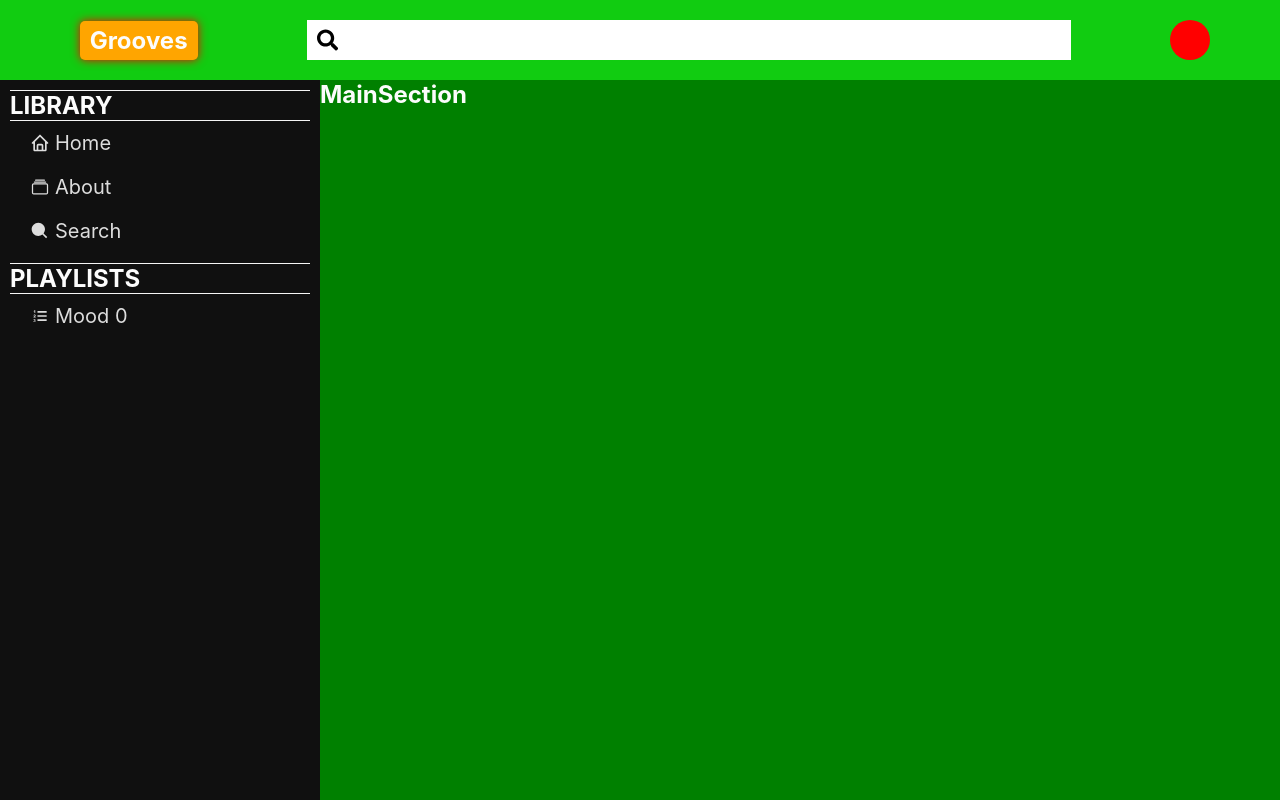
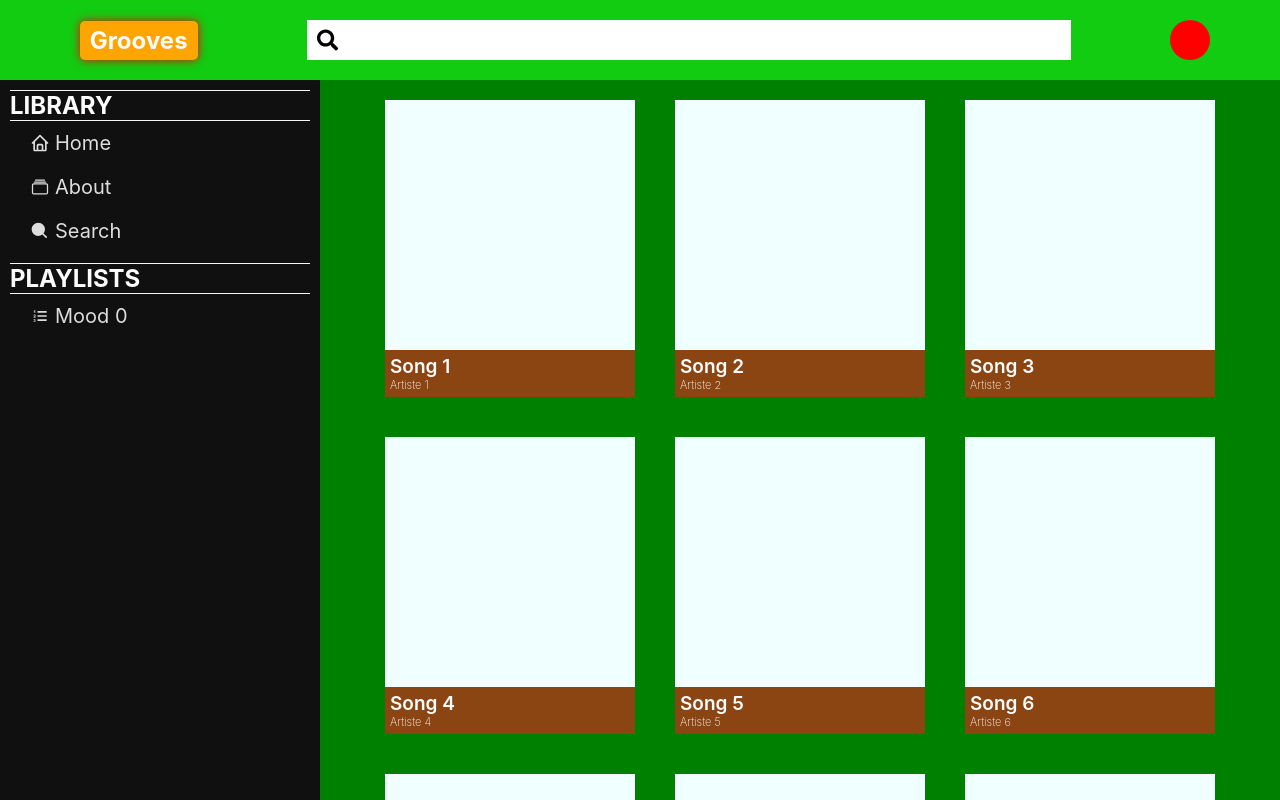
Before and after one commit to nkyeboahasuama/core-ora, a React (Create React App) app: page / in a window 1280 px wide. Built offline with nearby package versions, Linux system fonts and the light colour scheme.

Commit message:
Added songs card play btn

```diff
--- a/src/App.tsx
+++ b/src/App.tsx
@@ -3,7 +3,6 @@ import "./App.css";
 import Home from "./ui/Home";
 import { BrowserRouter, Route, Routes } from "react-router-dom";
 import Team from "./ui/pages/ManageTeam/Team";
-import Sidebar from "./ui/boards/side-board/Sidebar";
 import Contentboard from "./ui/boards/main-board/content-board/Contentboard";
 import { HomeStyled } from "./ui/Home.styled";
 import { BodyContainer } from "./ui/shared-components/atoms/container/Container.styled";
@@ -11,14 +10,26 @@ import { BodyContainer } from "./ui/shared-components/atoms/container/Container.
 import Header from "./grooves-player/layout/header/Header";
 import Projects from "./ui/pages/Projects/Projects";
 import Tasks from "./ui/pages/ManageTasks/Tasks";
-import SplitScreen from "./grooves-player/layout/SplitScreen";
+import HomePage from "./grooves-player/pages/homepage/HomePage";
+import ProfilePage from "./grooves-player/pages/profilepage/ProfilePage";
+import Sidebar from "./grooves-player/layout/sidebar/Sidebar";
+import MainSection from "./grooves-player/layout/main/MainSection";
 
 function App() {
   return (
     <>
       <BrowserRouter>
         <Header />
-        <SplitScreen />
+        <div style={{ display: "flex" }}>
+          <Sidebar />
+          <MainSection>
+            <Routes>
+              <Route path="/" element={<HomePage />} />
+              <Route path="/profile" element={<ProfilePage />} />
+            </Routes>
+          </MainSection>
+        </div>
+
         {/* <HomeStyled>
           <Sidebar />
 
--- /dev/null
+++ b/src/grooves-player/helpers/songGenerator.ts
@@ -0,0 +1,13 @@
+export const songsGenerator = (numOfSongs: number) => {
+  let songArr = [];
+  const imgUrl = `<div style={{height:"40px", width:"40px"}}>im</div>`;
+  for (let i = 1; i <= numOfSongs; i++) {
+    let songObj = {
+      title: `Song ${i}`,
+      artiste: `Artiste ${i}`,
+    };
+    songArr.push(songObj);
+  }
+
+  return songArr;
+};
--- a/src/grooves-player/layout/SplitScreen.tsx
+++ /dev/null
@@ -1,14 +0,0 @@
-import React from "react";
-import Sidebar from "./sidebar/Sidebar";
-import MainSection from "./main/MainSection";
-
-const SplitScreen = () => {
-  return (
-    <div style={{ display: "flex" }}>
-      <Sidebar />
-      <MainSection />
-    </div>
-  );
-};
-
-export default SplitScreen;
--- a/src/grooves-player/layout/header/Header.styles.ts
+++ b/src/grooves-player/layout/header/Header.styles.ts
@@ -1,3 +1,4 @@
+import { Link } from "react-router-dom";
 import styled from "styled-components";
 
 export const HeaderStyled = styled.header`
@@ -13,7 +14,7 @@ export const HeaderStyled = styled.header`
   padding: 0 20px;
 `;
 
-export const ProfileIcon = styled.div`
+export const ProfileIcon = styled(Link)`
   height: 40px;
   width: 40px;
   border-radius: 50%;
--- a/src/grooves-player/layout/header/Header.tsx
+++ b/src/grooves-player/layout/header/Header.tsx
@@ -11,7 +11,7 @@ const Header = () => {
         <HeaderOne>Grooves</HeaderOne>
       </GroovesLogoContainer>
       <Searchbar />
-      <ProfileIcon />
+      <ProfileIcon to={"/profile"} />
     </HeaderStyled>
   );
 };
--- a/src/grooves-player/layout/main/MainSection.styles.ts
+++ b/src/grooves-player/layout/main/MainSection.styles.ts
@@ -4,4 +4,5 @@ export const MainSectionContain = styled.div`
   flex: 3;
   height: calc(100vh - 80px);
   background-color: green;
+  overflow: auto;
 `;
--- a/src/grooves-player/layout/main/MainSection.tsx
+++ b/src/grooves-player/layout/main/MainSection.tsx
@@ -1,13 +1,7 @@
-import React from "react";
 import { MainSectionContain } from "./MainSection.styles";
-import { HeaderOne } from "../../../ui/shared-components/atoms/typography/Typography.styled";
 
-const MainSection = () => {
-  return (
-    <MainSectionContain>
-      <HeaderOne>MainSection</HeaderOne>
-    </MainSectionContain>
-  );
+const MainSection = ({ children }: { children: any }) => {
+  return <MainSectionContain>{children}</MainSectionContain>;
 };
 
 export default MainSection;
--- /dev/null
+++ b/src/grooves-player/pages/homepage/HomePage.styles.ts
@@ -0,0 +1,44 @@
+import { BiPlayCircle } from "react-icons/bi";
+import styled from "styled-components";
+
+export const HomePageWrapper = styled.main`
+  display: flex;
+  justify-content: center;
+  flex-wrap: wrap;
+`;
+
+export const SongCard = styled.div`
+  height: 250px;
+  width: 250px;
+  background: azure;
+  display: flex;
+  justify-content: center;
+  align-items: center;
+`;
+
+export const PlayBtnWrapper = styled.div`
+  height: 250px;
+  width: 250px;
+  display: flex;
+  justify-content: center;
+  align-items: center;
+  &:hover {
+    background-color: black;
+    opacity: 50%;
+  }
+`;
+
+export const PlayBtn = styled(BiPlayCircle)`
+  font-size: 50px;
+  color: white;
+  display: ${({ show }: { show: boolean }) => (show ? "block" : "none")};
+`;
+
+export const SongWrapper = styled.div`
+  margin: 20px;
+`;
+
+export const SongDetails = styled.div`
+  padding: 5px;
+  background-color: saddlebrown;
+`;
--- /dev/null
+++ b/src/grooves-player/pages/homepage/HomePage.tsx
@@ -0,0 +1,40 @@
+import React, { useState } from "react";
+import {
+  HomePageWrapper,
+  PlayBtn,
+  SongCard,
+  SongDetails,
+  SongWrapper,
+} from "./HomePage.styles";
+import { songsGenerator } from "../../helpers/songGenerator";
+import {
+  HeaderTwo,
+  Medium,
+} from "../../../ui/shared-components/atoms/typography/Typography.styled";
+import { Link } from "react-router-dom";
+import { BiPlayCircle } from "react-icons/bi";
+import PlayBtnContainer from "./PlayBtnContainer";
+
+const songs = songsGenerator(10);
+const HomePage = () => {
+  console.log("tuiw");
+  return (
+    <HomePageWrapper>
+      {songs.map((song, idx) => (
+        <SongWrapper key={idx}>
+          <Link to={`/${song.title + idx}`}>
+            <SongCard>
+              <PlayBtnContainer />
+            </SongCard>
+          </Link>
+          <SongDetails>
+            <HeaderTwo>{song.title}</HeaderTwo>
+            <Medium>{song.artiste}</Medium>
+          </SongDetails>
+        </SongWrapper>
+      ))}
+    </HomePageWrapper>
+  );
+};
+
+export default HomePage;
--- /dev/null
+++ b/src/grooves-player/pages/homepage/PlayBtnContainer.tsx
@@ -0,0 +1,16 @@
+import { useState } from "react";
+import { PlayBtn, PlayBtnWrapper } from "./HomePage.styles";
+
+const PlayBtnContainer = () => {
+  const [show, setShow] = useState(false);
+  return (
+    <PlayBtnWrapper
+      onMouseEnter={() => setShow(true)}
+      onMouseLeave={() => setShow(false)}
+    >
+      <PlayBtn show={show} />
+    </PlayBtnWrapper>
+  );
+};
+
+export default PlayBtnContainer;
--- /dev/null
+++ b/src/grooves-player/pages/profilepage/ProfilePage.tsx
@@ -0,0 +1,7 @@
+import React from "react";
+
+const ProfilePage = () => {
+  return <div>ProfilePage</div>;
+};
+
+export default ProfilePage;
```
